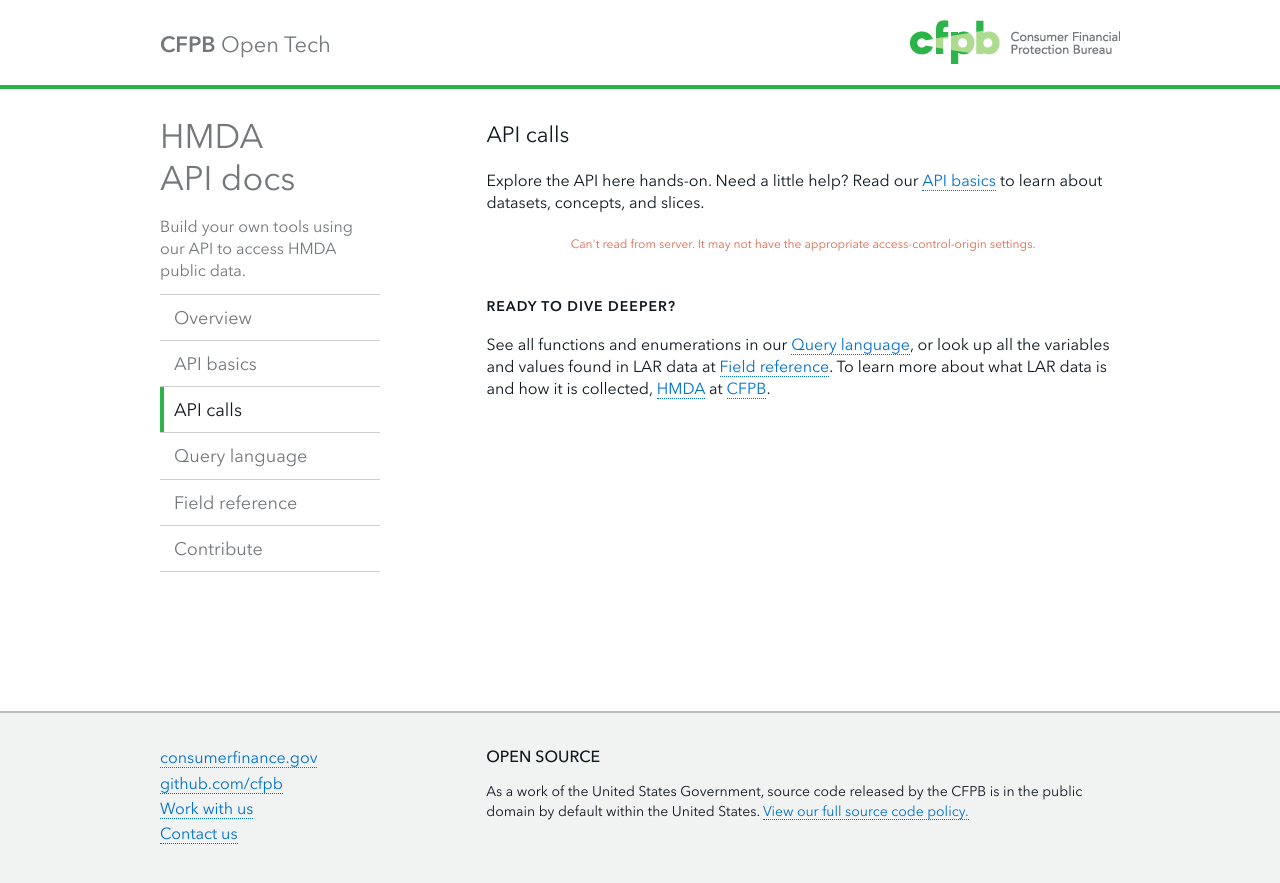
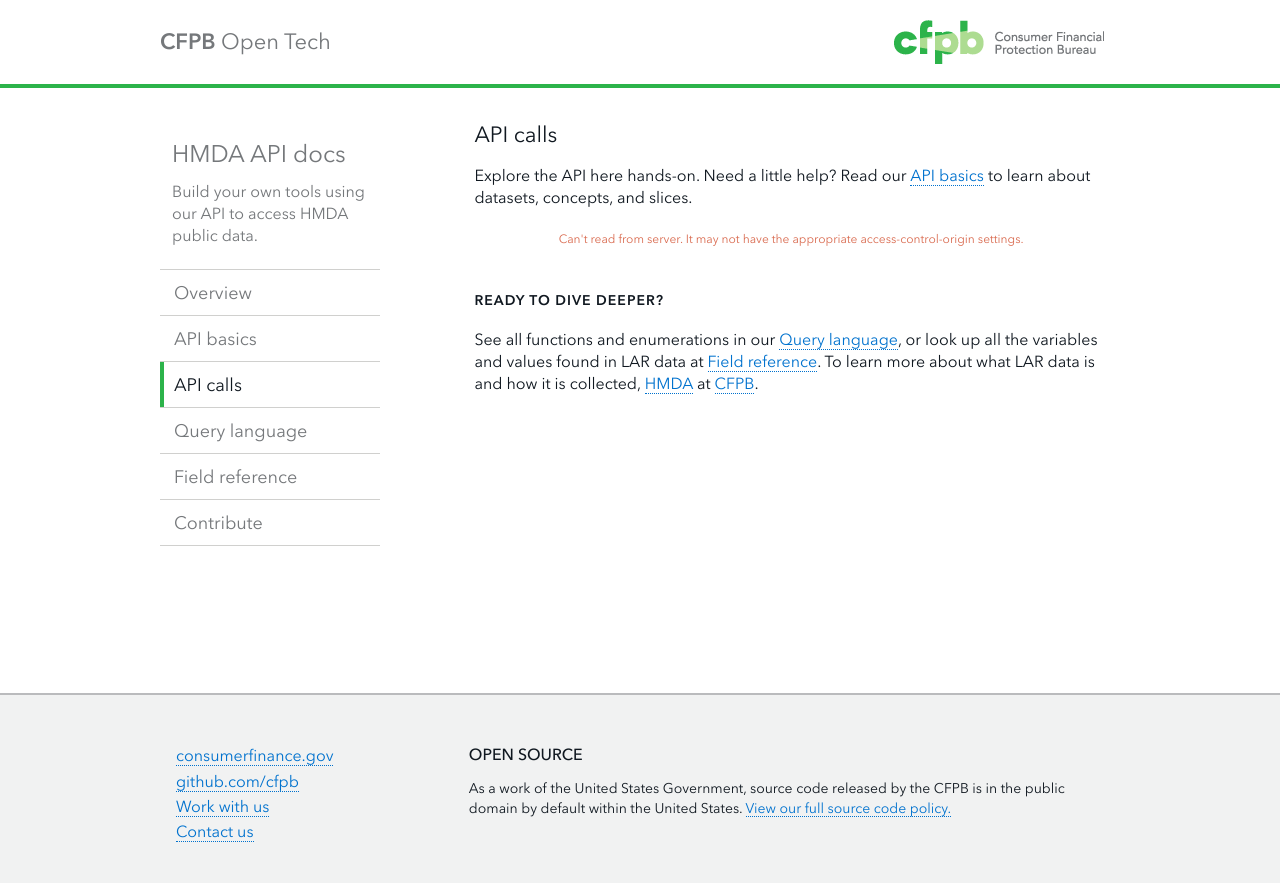
Before and after one commit to cfpb/api, a Jekyll site: the page console/index.html, which Jekyll copies as it is, in a window 1280 px wide. Shown: the top 883 px of the page. Built offline with Jekyll 4.4.1, drawn with Linux system fonts in a browser that asks for light colours; Markdown is read by kramdown in place of the engine named in the settings.

Commit message:
made console responsive

```diff
--- a/console/css/screen.css
+++ b/console/css/screen.css
@@ -33,6 +33,19 @@
 
 /* NEW STUFF */
 
+@media only screen and (min-width: 30em) {
+    body ul#resources li.resource div.heading ul.options {
+        float: left;
+        clear: none;
+        margin-bottom: 1em;
+    }
+
+    h2 {
+        margin: 0;
+        margin-bottom: 1em;
+    }
+}
+
 .console-footer {
     display: none;
 }
@@ -423,6 +436,7 @@
     float: left;
     font-family: "Avenir Next", Arial, sans-serif;
     font-size: .85em;
+    margin-bottom: .5em;
 }
 
 body ul#resources li.resource div.heading h2 a {
@@ -465,7 +479,7 @@
 body ul#resources li.resource div.heading ul.options li {
     float: left;
     clear: none;
-    margin: 0;
+    margin-bottom: .5em;
     padding: 0px 5px;
     border-right: 1px solid #75787B;
 }
@@ -710,8 +724,8 @@
 }
 
 body ul#resources li.resource ul.endpoints li.endpoint ul.operations li.operation.get div.heading h3 span.path {
-    padding-left: .64em;
-    font-size: .64em;
+    padding-left: .5em;
+    font-size: .5em;
 }
 
 body ul#resources li.resource ul.endpoints li.endpoint ul.operations li.operation.get div.heading h3 span.path a {
--- a/console/css/style.css
+++ b/console/css/style.css
@@ -84,6 +84,7 @@
 
 h3:first-child {
     margin-top: 0;
+    margin-bottom: .75em;
 }
 
 h4 {
@@ -168,21 +169,26 @@
 
 /* CODE */
 pre, code {
-    background-color: #ffffff;
+    background-color: #f1f2f2;
     border: 1px solid #e3e4e5;
     border-radius: 0.250em;
     overflow-x: auto;
     padding: 0.125em 0.250em;
     white-space: nowrap;
-
 }
 
 pre, code, kbd, samp {
-    font-size: .85em;
+    font-size: .75em;
     line-height: 1.375;
     margin-bottom: 1.375em;
     font-family: Monaco, Menlo, Consolas, "Courier New", monospace;
 }
+
+pre {
+    white-space: pre-wrap;
+    margin-bottom: 1.5em;
+}
+
 
 .intro {
     font-size: 1em;
@@ -215,20 +221,29 @@
 }
 
 tr, th, td {
-    padding: .5em 0;
+    padding: 10px 15px;
+    line-height: 1.5em;
 }
 
 td:code {
-    background-color: none;
+    background-color: transparent;
     white-space: nowrap;
 }
 
 tr:nth-child(even) {
-    /*background-color: ;*/
+    background-color: #F1F2F2;
 }
 
 tr:nth-child(odd) {
-    /*background-color: #ebf3f9;*/
+    background-color: #F8F8F8;
+}
+
+table.fullwidth tr:nth-child(odd) {
+    background-color: transparent;
+}
+
+table.fullwidth tr:nth-child(even) {
+    background-color: transparent;
 }
 
 .field-table td:nth-child(1) {
@@ -332,8 +347,9 @@
  nav a {
     display: block;
     padding: 10px;
-    -webkit-transition: .4s; -moz-transition: .4s;
-    transition: .4s;
+    -webkit-transition: .4s;
+       -moz-transition: .4s;
+            transition: .4s;
 }
 
 nav a,
@@ -344,13 +360,21 @@
 }
 
 nav li:hover {
-    color: #75787b;;
-    border-bottom: none;
+    color: #75787b;
     border-left: 4px solid #2CB34A;
-    background-color: none;
+    background-color: transparent;
     border-bottom: 1px solid #d0d0ce;
     padding-left: 0;
 }
+
+nav li:active {
+    color: #75787b;
+    border-left: 4px solid #2CB34A;
+    background-color: transparent;
+    border-bottom: 1px solid #d0d0ce;
+    padding-left: 0;
+}
+
 
 nav ul {
     margin: 0;
@@ -365,11 +389,51 @@
     padding-left: 4px;
 }
 
+#overview a.overview {
+    color: #101820;
+    border-bottom: none;
+    border-left: 4px solid #2CB34A;
+    background-color: transparent;
+    margin-left: -4px;
+}
+
+#basics a.basics {
+    color: #101820;
+    border-bottom: none;
+    border-left: 4px solid #2CB34A;
+    background-color: transparent;
+    margin-left: -4px;
+}
+
 #console a.console {
     color: #101820;
     border-bottom: none;
     border-left: 4px solid #2CB34A;
-    background-color: none;
+    background-color: transparent;
+    margin-left: -4px;
+}
+
+#queries a.queries {
+    color: #101820;
+    border-bottom: none;
+    border-left: 4px solid #2CB34A;
+    background-color: transparent;
+    margin-left: -4px;
+}
+
+#fields a.fields {
+    color: #101820;
+    border-bottom: none;
+    border-left: 4px solid #2CB34A;
+    background-color: transparent;
+    margin-left: -4px;
+}
+
+#contribute a.contribute {
+    color: #101820;
+    border-bottom: none;
+    border-left: 4px solid #2CB34A;
+    background-color: transparent;
     margin-left: -4px;
 }
 
@@ -409,6 +473,9 @@
 }
 
 
+ul.repo-list.no-padding {
+    padding: 0;
+}
 
 /* DEFAULT MOBILE STYLES */
 
@@ -419,21 +486,22 @@
 
 .wrap {
         max-width: 960px;
+        min-width: 320px;
 }
 
 /* offset the fixed position header for jump links */
-/*section:before {
+.anchor {
     display: block;
-    content: "";
     height: 4.375em;
-    margin: -4.375em 0 0;
-}*/
+    margin-top: -4.375em;
+    visibility: hidden;
+}
 
 .header {
     border-bottom: 4px solid #2CB34A;
     width: 100%;
     background-color: #fff;
-    position: fixed;
+    /*position: fixed;*/
     top: 0;
     z-index: 99999;
 
@@ -441,10 +509,11 @@
 
 .header h1 {
     color: #75787B;
-    margin-top: 0.54545454545455em;
-    font-size: 1.375em;
-    line-height: 1;
-    margin-bottom: 1.375em;
+    font-size: 1em;
+    line-height: 1.75em;
+    margin: 1em;
+    margin-left: .75em;
+    float: left;
 }
 
 .header h1 span {
@@ -453,23 +522,67 @@
 }
 
 .header .logo {
-    /*display: block;
-    width: 151px;
-    float: right;
-    margin-top: 0.2em;
-    margin-bottom: 0.5em;*/
+    width: 100px;
     display: block;
-    margin: 1em 0;
+    margin: 1.25em 1em;
+}
+
+.page-title {
+    margin: 1em .5em .5em .5em;
+    font-size: 1.5em;
+}
+
+.page-title br {
+    display: none;
+}
+
+.intro {
+    margin:.75em;
+    margin-bottom: 1.375em;
+}
+
+.main-content {
+    margin: 1em .75em;
+}
+
+.main-content ul, ol {
+    padding: 0;
+    list-style-position: inside;
 }
 
 .content { /* only here to keep footer sticky */
     margin-top: 0;
-    margin-bottom: 150px;
+    /*margin-left: 1em;*/
+    /*margin-right: 1em;*/
     overflow: auto;
 }
 
+.options .toggleOperation {
+    display: none;
+}
+
+
+/* REPO LIST*/
+
+    .repo-list li {
+        list-style: none;
+        display: table-cell;
+        vertical-align:middle;
+        padding: .5em;
+        background-color: #E7E7E6;
+        border-left: 1px solid #BABBBD;
+    }
+
+    .repo-list li:first-child {
+        border-left: none;
+    }
+
+    .repo-list h4 {
+        margin-bottom: .25em;
+    }
+
 footer {
-    padding: 2em 0;
+    padding: 0;
     border-top: 2px solid #BABBBD;
     background: #F1F2F2;
     font-family: "Avenir Next", Arial, sans-serif;
@@ -482,24 +595,36 @@
 .footer section {
     display: inline-block;
     vertical-align: top;
-    margin-right: -0.26em;
-    margin-left: 2%;
+    margin-right: .5em;
+    margin-left: .5em;
+}
+
+.footer-links {
+    float:left;
+}
+
+.footer-oss {
+    float:right;
 }
 
 .footer-links ul {
     list-style: none;
+    margin: 1em .5em;
 }
 
 .footer h4 {
-    margin-bottom: 0.75em;
+    margin-top: 1.5em;
+    margin-bottom: .5em;
+    margin-left: .25em;
     font-size: 16px;
-    line-height: 1.5;
+    line-height: 1.5em;
     text-transform: uppercase;
 }
 
 .footer p {
     font-size: 0.875em;
     line-height: 1.42857142857143;
+    margin-left: .25em;
 }
 
 footer a,
@@ -513,18 +638,99 @@
 }
 
 
-/* DESKTOP STYLES */
+/* MOBILE PORTRAIT 480px */
+
+@media only screen and (min-width: 30em) {
+    .header .logo {
+        float: right;
+        margin: 1.25em 1em;
+    }
+    .header h1 {
+        float: left;
+    }
+
+    .wrap {
+    margin: 0 auto;
+    }
+
+}
+
+
+/* SMALL TABLET 600px */
+
+@media only screen and (min-width: 37.5em) {
+
+    body {
+        padding-bottom: 13.5em;
+    }
+
+    footer {
+    padding-top: .75em;
+    padding-bottom: 1em;
+    border-top: 2px solid #BABBBD;
+    background: #F1F2F2;
+    font-family: "Avenir Next", Arial, sans-serif;
+    width: 100%;
+    position: absolute;
+    bottom: 0;
+    }
+
+    .footer h4 {
+        margin: 1em 0 .5em 0;
+    }
+
+    .footer p {
+        margin: .75em 0;
+    }
+
+    .footer section {
+        display: inline-block;
+        vertical-align: top;
+        margin-right: .5em;
+        margin-left: .5em;
+
+    }
+    .footer .footer-links {
+        margin: 0 .5em .5em 1em;
+        float: left;
+    }
+
+    .footer-links ul, li {
+        margin-left: 0;
+    }
+
+    .footer .footer-oss {
+        width: 60%;
+        float: right;
+    }
+
+}
+
+
+/* DESKTOP STYLES 640px */
+
+@media only screen and (min-width: 40em) {
+    body {
+        padding-bottom: 12em;
+    }
+}
+
+@media screen and (min-width: 40.5em) and (min-height: 50em) {
+    /* Only fix sidebar position if the screen has enough height (800px) */
+    aside {
+        position: fixed;
+    }
+}
 
 @media screen and (min-width: 40.5em) and (min-height: 32.5em) {
 
     /* LAYOUT */
 
     aside {
-        position: fixed;
+        position: absolute;
         width: 220px;
         margin-right: 10px;
         margin: 0;
-        height: 100%;
         margin-top: 7.188em;
         color: #75787B;
     }
@@ -532,7 +738,7 @@
     footer {
        padding: 2em 0;
        border-top: 2px solid #BABBBD;
-       background: #F1F2F2
+       background: #F1F2F2;
        font-family: "Avenir Next", Arial, sans-serif;
     }
 
@@ -559,85 +765,61 @@
         border-left: none;
     }
 
-}
-
-
-/* MOBILE PORTRAIT */
-
-@media only screen and (min-width: 30em) {
-    .header .logo {
-        float: right;
-        margin: 1.25em 0;
+    header {
+        position: fixed;
     }
-    .header h1 {
-        margin-top: 1.5em;
-        float: left;
-    }
-
-    .wrap {
-    margin: 0 auto;
-}
 
 }
 
 
-/* SMALL TABLET */
 
-@media only screen and (min-width: 37.5em) {
-
-    body {
-        padding-bottom: 13.5em;
-    }
-
-    .footer section {
-        display: inline-block;
-        vertical-align: top;
-        margin-right: -0.26em;
-        margin-left: 2%;
-
-    }
-    .footer .footer-links {
-        width: 32%;
-        margin-left: 0;
-    }
-
-    .footer-links ul, li {
-        margin-left: 0;
-    }
-
-    .footer .footer-oss {
-        width: 66%;
-    }
-
-}
-
-@media only screen and (min-width: 40em) {
-    body {
-        padding-bottom: 12em;
-    }
-}
-
-
-/* TABLET/NETBOOK */
+/* TABLET/NETBOOK 744px */
 @media only screen and (min-width: 46.5em) {
     nav {
         text-align: left;
     }
 
+    .footer .footer-oss {
+        width: 67%;
+    }
+
 }
 
 /* LANDSCAPE TABLET/NETBOOK/LAPTOP (1024PX) */
+/* full header design */
 
 @media only screen and (min-width: 64em) {
     .content {
         overflow: hidden;
     }
+
+    .header h1 {
+    color: #75787B;
+    margin-top: 1.375em;
+    font-size: 1.375em;
+    line-height: 1;
+    margin-bottom: 1.375em;
+    margin-left: 0;
+    }
+
+    .header .logo {
+    float: right;
+    /*margin: 1.25em 1em;*/
+    width: 210px;
+    display: block;
+    }
+
+    .options .toggleOperation {
+    display: block;
+    }
+
 }
 
 
+@media only screen and (min-width: 80em) {
 
-@media only screen and (min-width: 80em) {}
-/* DESKTOP */
+}
+/* DESKTOP
 
 
 /*    W I D E S C R E E N    */
@@ -754,13 +936,14 @@
 }
 
 img, object, embed, video {
-    /* fluid images */
-    max-width: 100%;
-    _width: 100%;
+    /* fluid images disabled */
+    /*max-width: 100%;
+    _width: 100%;*/
 }
 
 img {
     border: 0;
+    float: right;
     /* improve IE's resizing of images */
     -ms-interpolation-mode: bicubic;
 }
@@ -898,7 +1081,7 @@
 
 .expandable {
   margin-bottom: 5px;
-  font-family: "Avenir Next Medium", Arial, sans-serif;
+  font-family: "Avenir Next", Arial, sans-serif;
 }
 
 .expandable a {
--- a/console/index.html
+++ b/console/index.html
@@ -120,6 +120,17 @@
 
     <footer class="footer cf" role="contentinfo">
       <div class="wrap">
+
+        <section class="footer-oss">
+                <h4>Open source</h4>
+                <p>
+                    As a work of the United States Government, source code released by the CFPB is in the public
+                    domain by default within the United States.
+                    <a href="https://github.com/cfpb/source-code-policy/blob/master/cfpb-source-code-policy.txt">
+                        View our full source code policy.
+                    </a>
+                </p>
+            </section>
         <section class="footer-links">
                 <ul>
                     <li>
@@ -137,17 +148,6 @@
                 </ul>
             </section>
 
-            <section class="footer-oss">
-                <h4>Open source</h4>
-                <p>
-                    As a work of the United States Government, source code released by the CFPB is in the public
-                    domain by default within the United States.
-                    <a href="https://github.com/cfpb/source-code-policy/blob/master/cfpb-source-code-policy.txt">
-                        View our full source code policy.
-                    </a>
-                </p>
-            </section>
-
       </div>
     </footer>
   <script src="static/js/docs.min.js"></script>
```
